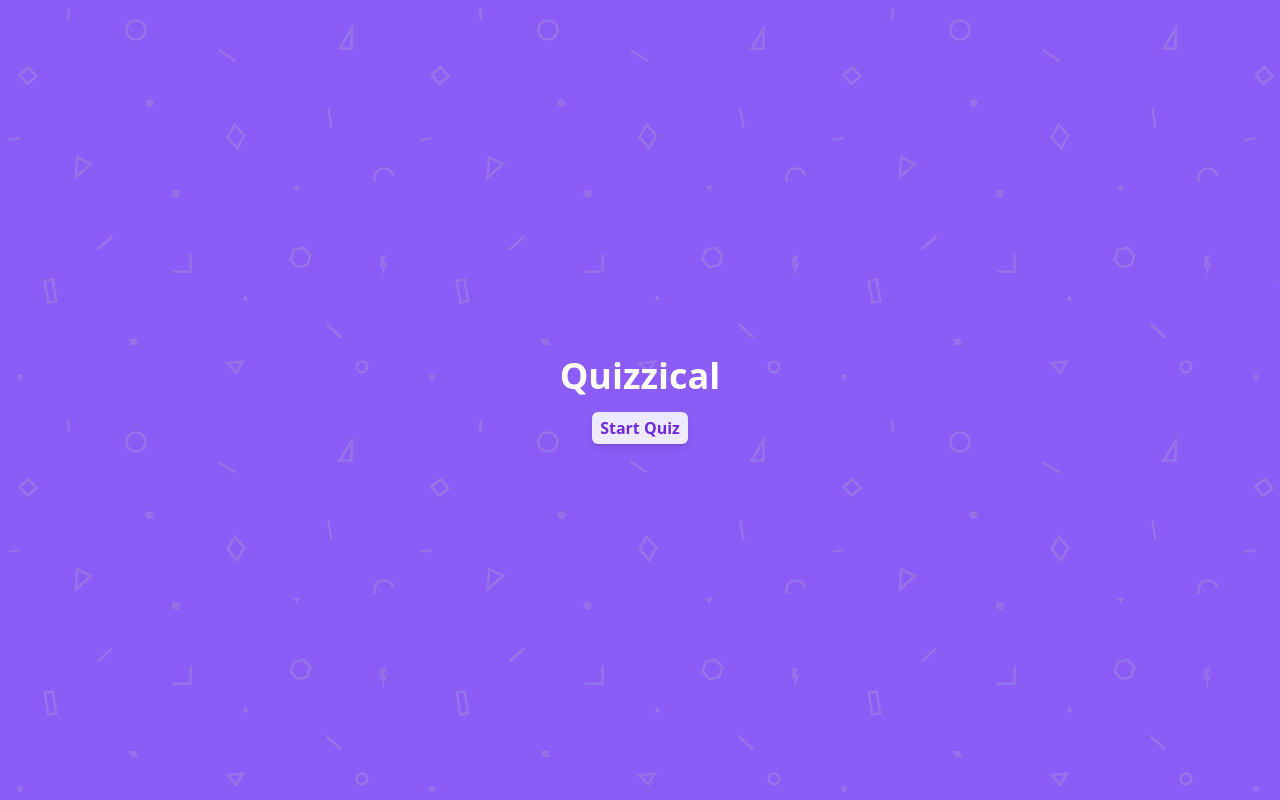
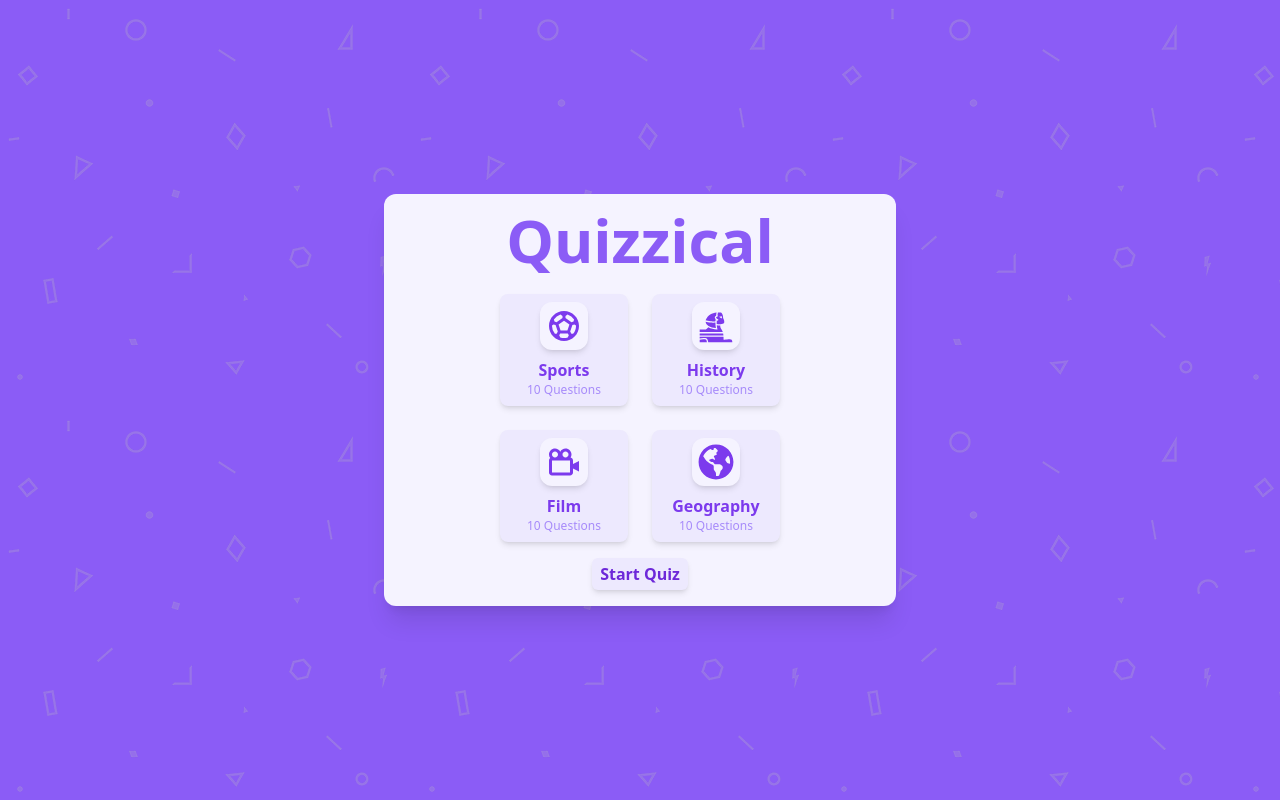
Before and after one commit to TULSI2012/quizzical, a React (Vite) app: page / in a window 1280 px wide. Built offline with nearby package versions, Linux system fonts and the light colour scheme; no server answers.

Commit message:
added category select buttons to title screen

```diff
--- a/package.json
+++ b/package.json
@@ -12,7 +12,8 @@
     "html-entities": "^2.3.3",
     "nanoid": "^4.0.1",
     "react": "^18.2.0",
-    "react-dom": "^18.2.0"
+    "react-dom": "^18.2.0",
+    "react-icons": "^4.8.0"
   },
   "devDependencies": {
     "@types/react": "^18.0.27",
--- a/src/Components/Title.jsx
+++ b/src/Components/Title.jsx
@@ -1,11 +1,66 @@
 import React from "react";
+import { MdOutlineSportsSoccer } from 'react-icons/md'
+import { GiEgyptianSphinx } from 'react-icons/gi'
+import { BiCameraMovie } from 'react-icons/bi'
+import { FaGlobeAmericas } from 'react-icons/fa'
 
 export default function Title({ begin }) {
     return (
-        <div className="flex flex-col items-center">
-            <h1 className="text-white text-4xl font-semibold">
+        <div className="flex flex-col px-4 items-center justify-center bg-violet-50 mx-4 py-4 rounded-xl w-[95%] max-w-lg shadow-xl">
+            <h1 className="text-violet-500 text-6xl font-semibold mb-6">
                 Quizzical
             </h1>
+            <div className="flex flex-wrap w-3/4 items-center justify-center gap-6 ">
+
+                <div className="bg-violet-100 flex flex-col items-center rounded-lg w-32 py-2 shadow-md group hover:bg-pink-400 cursor-pointer transition-all duration-200">
+                    <div className="bg-violet-50 rounded-xl w-12 h-12 flex items-center justify-center shadow-md mb-2  group-hover:bg-violet-50/25">
+                        <MdOutlineSportsSoccer className="text-violet-600 text-4xl group-hover:text-violet-50"/>
+                    </div>
+                    <h2 className="text-violet-600 font-semibold group-hover:text-violet-50">
+                        Sports
+                    </h2>
+                    <p className="text-violet-400 text-xs group-hover:text-violet-50">
+                        10 Questions
+                    </p>
+                </div>
+
+                <div className="bg-violet-100 flex flex-col items-center rounded-lg w-32 py-2 shadow-md">
+                    <div className="bg-violet-50 rounded-xl w-12 h-12 flex items-center justify-center shadow-md mb-2">
+                        <GiEgyptianSphinx className="text-violet-600 text-4xl"/>
+                    </div>
+                    <h2 className="text-violet-600 font-semibold">
+                        History
+                    </h2>
+                    <p className="text-violet-400 text-xs">
+                        10 Questions
+                    </p>
+                </div>
+
+                <div className="bg-violet-100 flex flex-col items-center rounded-lg w-32 py-2 shadow-md">
+                    <div className="bg-violet-50 rounded-xl w-12 h-12 flex items-center justify-center shadow-md mb-2">
+                        <BiCameraMovie className="text-violet-600 text-4xl"/>
+                    </div>
+                    <h2 className="text-violet-600 font-semibold">
+                        Film
+                    </h2>
+                    <p className="text-violet-400 text-xs">
+                        10 Questions
+                    </p>
+                </div>
+
+                <div className="bg-violet-100 flex flex-col items-center rounded-lg w-32 py-2 shadow-md">
+                    <div className="bg-violet-50 rounded-xl w-12 h-12 flex items-center justify-center shadow-md mb-2">
+                        <FaGlobeAmericas className="text-violet-600 text-4xl"/>
+                    </div>
+                    <h2 className="text-violet-600 font-semibold">
+                        Geography
+                    </h2>
+                    <p className="text-violet-400 text-xs">
+                        10 Questions
+                    </p>
+                </div>
+
+            </div>
             <button
                 onClick={() => begin()}
                 className="bg-violet-100 text-violet-700 font-semibold rounded-md px-2 py-1 mt-4 shadow-md hover:bg-pink-400 hover:text-white transition-all hover:-translate-y-1 duration-200">
@@ -14,3 +69,24 @@ export default function Title({ begin }) {
         </div>
     )
 }
+
+//className="text-violet-500 font-semibold  mb-28 w-full max-w-md"
+
+/* Quiz Parameters
+    Category
+        - Sports &category=21
+        - History &category=23
+        - Film category=11
+        - Geography &category=22
+    Difficulty
+        - Easy &difficulty=easy
+        - Medium &difficulty=medium
+        - Hard &difficulty=hard
+    Number of Questions
+        - 10 amount=10
+    Type
+        -Multiple choice &type=multiple
+
+
+    https://opentdb.com/api.php?amount=10&category=21&difficulty=easy&type=multiple
+*/
```
Also changed, not shown: 1 other file (tests, documents, lock files or other folders).
